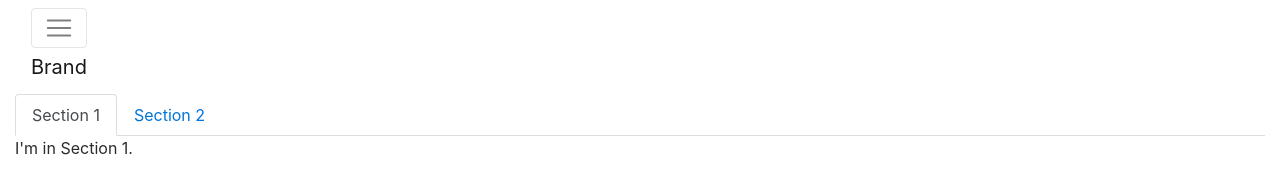
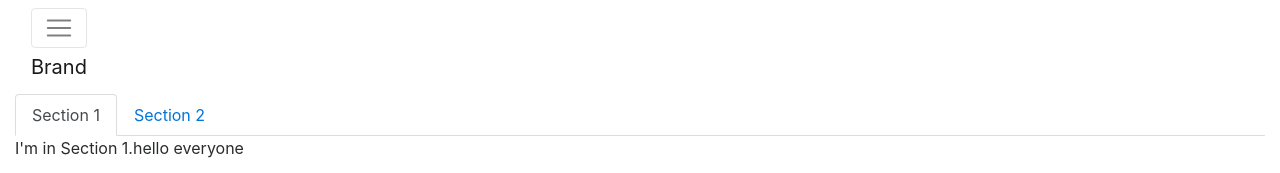
Before and after one commit to NANDYSNOW/SN, a plain HTML site: page index.html in a window 1280 px wide. Shown: the top 173 px of the page. Drawn offline with Linux system fonts and the light colour scheme.

Commit message:
newly updated

```diff
--- a/index.html
+++ b/index.html
@@ -74,7 +74,7 @@
 				<div class="tab-content">
 					<div class="tab-pane active" id="panel-309713">
 						<p>
-							I'm in Section 1.
+							I'm in Section 1.hello everyone
 						</p>
 					</div>
 					<div class="tab-pane" id="tab2">
```
